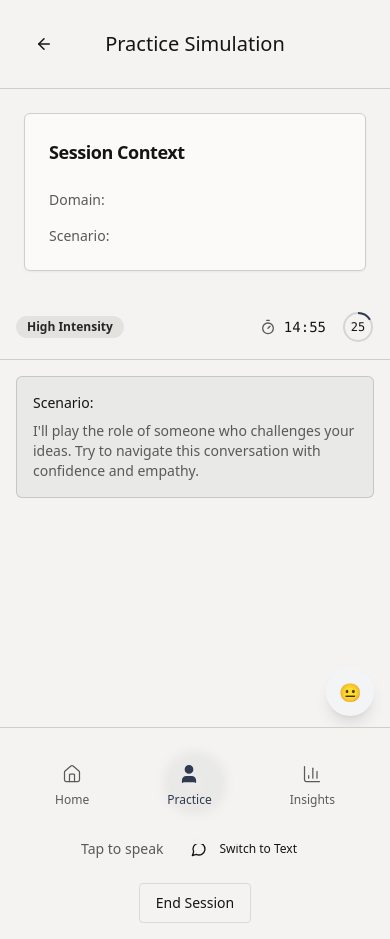
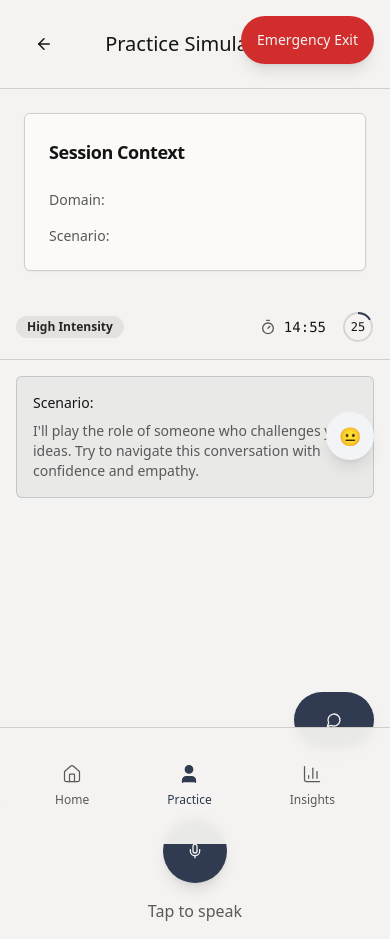
Before and after one commit to Shukrita-Puri/MindModule_SeniorLeader_B2C_Final, a React (Vite) app: page /simulation in a window 390 px wide. Built offline with nearby package versions, Linux system fonts and the light colour scheme.

Commit message:
Implement mobile control improvements
Implement the mobile-first control enhancements, including redesigning the control layout for thumb zones, enhancing the "Switch to Text" button, improving the "End Session" button, and implementing responsive design and high-pressure situation optimizations.

```diff
--- a/src/components/VoiceFirstSimulation.tsx
+++ b/src/components/VoiceFirstSimulation.tsx
@@ -271,8 +271,36 @@ const VoiceFirstSimulation = ({
         )}
       </div>
 
+      {/* Emergency End Session Button - Top Right */}
+      <div className="fixed top-4 right-4 z-50">
+        <Button
+          onClick={onEndSession}
+          variant="destructive"
+          size="lg"
+          className="min-w-[48px] min-h-[48px] px-4 py-2 rounded-full shadow-lg hover:scale-105 active:scale-95 transition-all duration-200 animate-pulse-subtle"
+        >
+          Emergency Exit
+        </Button>
+      </div>
+
+      {/* Switch Mode FAB - Bottom Right Thumb Zone */}
+      <div className="fixed bottom-24 right-4 z-40">
+        <Button
+          onClick={toggleVoiceMode}
+          variant="secondary"
+          size="lg"
+          className="min-w-[56px] min-h-[56px] rounded-full shadow-lg hover:scale-105 active:scale-95 transition-all duration-200 bg-primary text-primary-foreground hover:bg-primary/90"
+        >
+          {isVoiceMode ? (
+            <MessageCircle size={24} />
+          ) : (
+            <Mic size={24} />
+          )}
+        </Button>
+      </div>
+
       {/* AI Avatar with Emotion */}
-      <div className="fixed bottom-32 right-4 z-40">
+      <div className="fixed bottom-96 right-4 z-40">
         <div className="relative">
           <Button
             onClick={() => setShowEmotionBreakdown(!showEmotionBreakdown)}
@@ -314,43 +342,33 @@ const VoiceFirstSimulation = ({
       </div>
 
       {/* Input Area */}
-      <div className="p-4 border-t border-border">
+      <div className="p-4 border-t border-border pb-safe">
         {isVoiceMode ? (
           <div className="flex flex-col items-center space-y-4">
             <Button
               onClick={startListening}
               disabled={isListening}
               className={cn(
-                "w-16 h-16 rounded-full transition-all duration-300",
+                "min-w-[64px] min-h-[64px] w-16 h-16 rounded-full transition-all duration-300 shadow-lg",
                 isListening
-                  ? "bg-red-500 hover:bg-red-600 scale-110"
-                  : "bg-primary hover:bg-primary/90"
+                  ? "bg-red-500 hover:bg-red-600 scale-110 animate-pulse"
+                  : "bg-primary hover:bg-primary/90 hover:scale-105 active:scale-95"
               )}
             >
               {isListening ? (
                 <div className="w-4 h-4 bg-white rounded-full animate-pulse"></div>
               ) : (
-                <Mic size={24} />
+                <Mic size={28} />
               )}
             </Button>
 
-            <div className="flex items-center gap-4">
-              <p className="text-sm text-muted-foreground">
+            <p className="text-base text-muted-foreground font-medium">
               {isListening ? "Listening..." : "Tap to speak"}
             </p>
-              <Button
-                variant="ghost"
-                size="sm"
-                onClick={toggleVoiceMode}
-                className="text-xs"
-              >
-                <MessageCircle size={14} className="mr-1" />
-                Switch to Text
-              </Button>
-            </div>
           </div>
         ) : (
-          <div className="flex items-center gap-2">
+          <div className="space-y-3">
+            <div className="flex items-center gap-3">
               <input
                 type="text"
                 value={currentMessage}
@@ -362,36 +380,19 @@ const VoiceFirstSimulation = ({
                   }
                 }}
                 placeholder="Type your response..."
-              className="flex-1 p-3 border border-border rounded-lg bg-background text-foreground placeholder:text-muted-foreground focus:border-primary focus:outline-none"
+                className="flex-1 p-4 border border-border rounded-xl bg-background text-foreground placeholder:text-muted-foreground focus:border-primary focus:outline-none min-h-[48px]"
               />
               <Button
                 onClick={() => handleSendMessage(currentMessage)}
                 disabled={!currentMessage.trim()}
-              className="px-4 py-3"
+                size="lg"
+                className="min-w-[48px] min-h-[48px] px-6 py-3 rounded-xl hover:scale-105 active:scale-95 transition-all duration-200"
               >
                 Send
               </Button>
-            <Button
-              variant="ghost"
-              size="sm"
-              onClick={toggleVoiceMode}
-              className="text-xs"
-            >
-              <Mic size={14} className="mr-1" />
-              Voice
-            </Button>
+            </div>
           </div>
         )}
-
-        <div className="flex justify-center mt-4">
-          <Button
-            variant="outline"
-            onClick={onEndSession}
-            className="text-sm"
-          >
-            End Session
-          </Button>
-        </div>
       </div>
     </div>
   );
```
Lines whose indentation alone changed are shown as unchanged.
